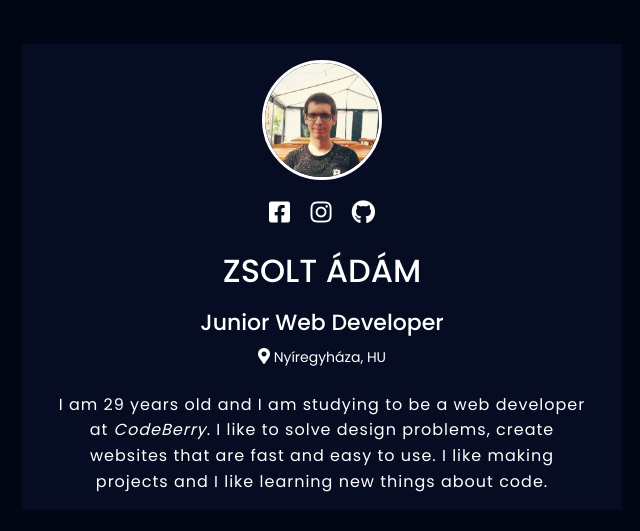
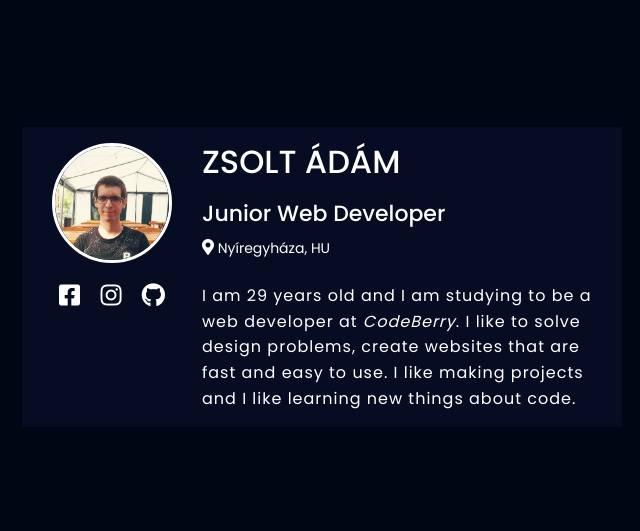
Before and after one commit to zsoltadam92/business-card, a plain HTML site: page index.html in a window 1280 px wide. Shown: the part 123-654 px from the top of the page, without its empty margins (318-958 px from the left). Drawn offline with Linux system fonts and the light colour scheme.

Commit message:
responsive setting

```diff
--- a/main.css
+++ b/main.css
@@ -96,3 +96,23 @@ h3 {
     font-style: italic;
     text-decoration: none;
 }
+
+@media (min-width: 600px) {
+    .profile-card {
+        display: flex;
+    }
+    .profile-sidebar {
+        width: 30%;
+    }
+    .profile-main {
+        width: 70%;
+    }
+    p,
+    h1,
+    h3 {
+        text-align: left;
+    }
+    .about {
+        width: 98%;
+    }
+}
```
